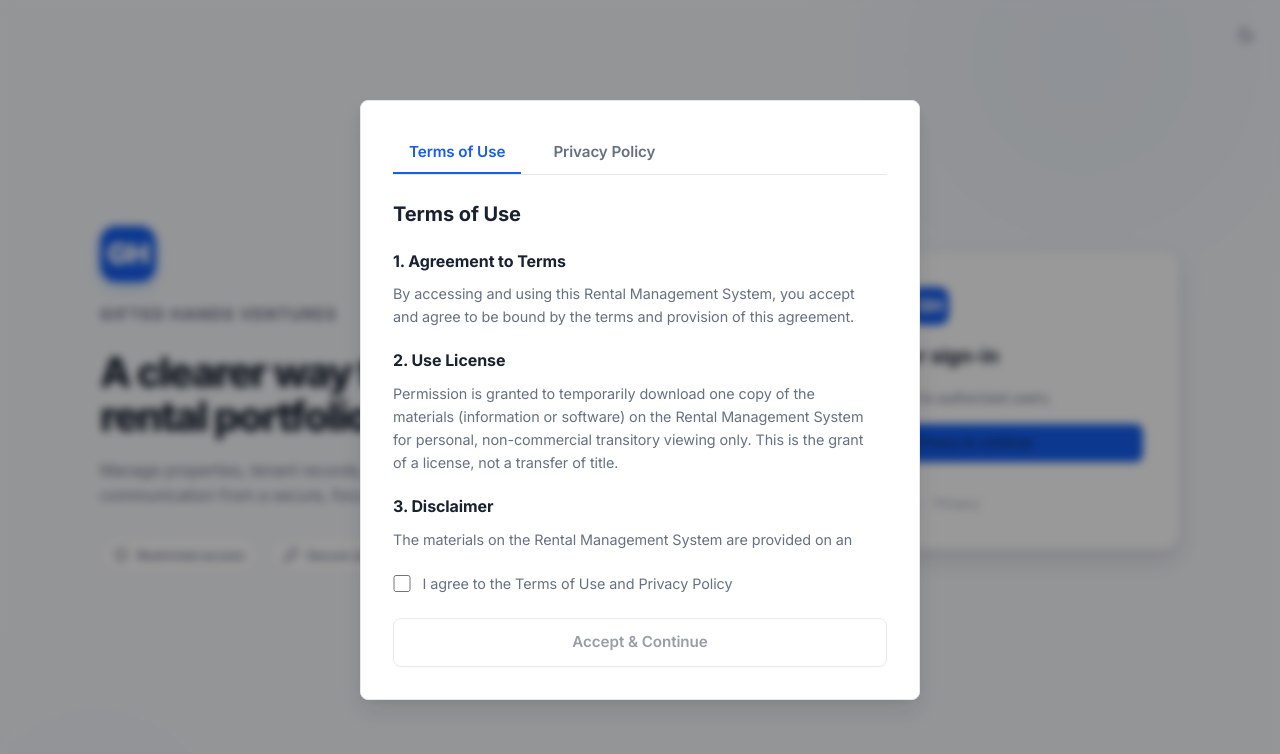
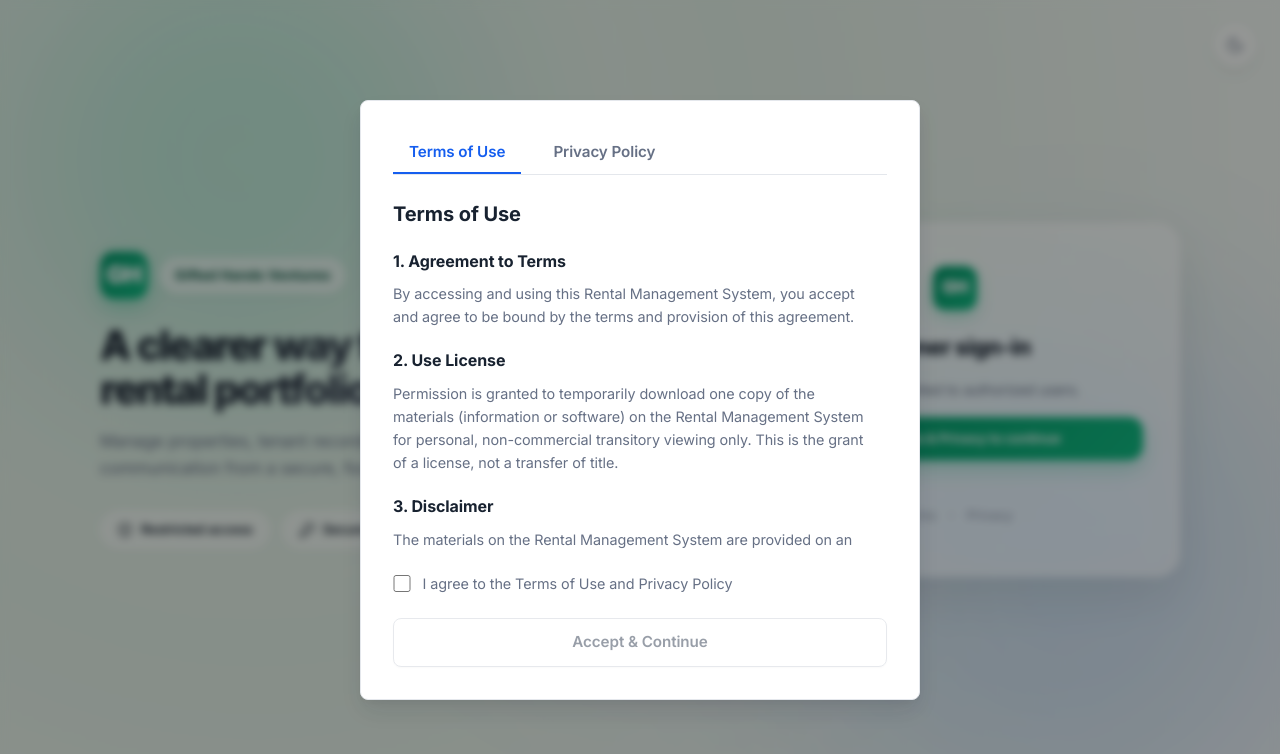
Before and after one commit to angelaaa1ww-prog/rental-system-frontend, a React (Create React App) app: page / in a window 1280 px wide. Shown: the top 754 px of the page. Built offline with nearby package versions, Linux system fonts and the light colour scheme.

Commit message:
glassmorphism

```diff
--- a/src/index.css
+++ b/src/index.css
@@ -1648,163 +1648,325 @@ textarea:focus-visible {
    AUTH SCREEN
    ============================================================ */
 
-.auth-screen {
+.auth-screen.glass-theme {
   min-height: 100dvh;
   display: flex;
   flex-direction: column;
   align-items: center;
   justify-content: center;
-  padding: var(--space-5);
-  background: linear-gradient(135deg, var(--bg) 0%, var(--surface-soft) 50%, var(--bg-strong) 100%);
+  padding: var(--space-6);
+  background: radial-gradient(circle at 20% 20%, #eef6f0 0%, #e0eee4 40%, #f4f8f5 100%);
   position: relative;
   overflow: hidden;
 }
 
-.auth-screen::before {
-  content: '';
+[data-theme='dark'] .auth-screen.glass-theme {
+  background: radial-gradient(circle at 20% 20%, #0d1712 0%, #080f0b 50%, #030604 100%);
+}
+
+/* Glassmorphism ambient glowing orbs */
+.glass-orb {
   position: absolute;
-  top: -50%;
-  right: -20%;
+  border-radius: 50%;
+  filter: blur(80px);
+  pointer-events: none;
+  opacity: 0.65;
+  animation: orbFloat 14s ease-in-out infinite alternate;
+}
+
+.glass-orb-primary {
+  top: -10%;
+  left: -5%;
+  width: 550px;
+  height: 550px;
+  background: radial-gradient(circle, rgba(16, 185, 129, 0.45) 0%, rgba(5, 150, 105, 0.1) 70%);
+}
+
+.glass-orb-accent {
+  bottom: -15%;
+  right: -5%;
   width: 600px;
   height: 600px;
-  background: radial-gradient(circle, var(--primary-muted) 0%, transparent 70%);
-  opacity: 0.6;
-  pointer-events: none;
-}
-
-.auth-screen::after {
-  content: '';
-  position: absolute;
-  bottom: -30%;
-  left: -10%;
-  width: 500px;
-  height: 500px;
-  background: radial-gradient(circle, var(--blue-muted) 0%, transparent 70%);
-  opacity: 0.4;
-  pointer-events: none;
+  background: radial-gradient(circle, rgba(59, 130, 246, 0.35) 0%, rgba(37, 99, 235, 0.08) 70%);
+}
+
+.glass-orb-secondary {
+  top: 40%;
+  left: 35%;
+  width: 400px;
+  height: 400px;
+  background: radial-gradient(circle, rgba(139, 92, 246, 0.25) 0%, rgba(124, 58, 237, 0.05) 70%);
+  animation-duration: 18s;
+  animation-delay: -5s;
+}
+
+@keyframes orbFloat {
+  0% { transform: translate(0, 0) scale(1); }
+  50% { transform: translate(30px, -40px) scale(1.08); }
+  100% { transform: translate(-20px, 20px) scale(0.95); }
 }
 
 .auth-layout {
   display: grid;
-  grid-template-columns: 1fr 1fr;
+  grid-template-columns: 1.1fr 0.9fr;
   gap: var(--space-12);
   align-items: center;
-  max-width: 1000px;
+  max-width: 1080px;
   width: 100%;
   position: relative;
-  z-index: 1;
+  z-index: 2;
+}
+
+.brand-header {
+  display: flex;
+  align-items: center;
+  gap: var(--space-3);
+  margin-bottom: var(--space-2);
+}
+
+.brand-mark-glass {
+  font-size: 1.5rem;
+  font-weight: 900;
+  background: linear-gradient(135deg, #059669 0%, #10b981 100%);
+  color: #ffffff;
+  border-radius: 14px;
+  width: 48px;
+  height: 48px;
+  display: flex;
+  align-items: center;
+  justify-content: center;
+  letter-spacing: -0.5px;
+  box-shadow: 0 8px 20px rgba(16, 185, 129, 0.35), inset 0 1px 1px rgba(255, 255, 255, 0.4);
+}
+
+.glass-pill-eyebrow {
+  display: inline-flex;
+  align-items: center;
+  padding: 6px 14px;
+  background: rgba(255, 255, 255, 0.5);
+  backdrop-filter: blur(12px);
+  -webkit-backdrop-filter: blur(12px);
+  border: 1px solid rgba(255, 255, 255, 0.7);
+  border-radius: var(--radius-full);
+  font-size: 0.85rem;
+  font-weight: 700;
+  color: #064e3b;
+  letter-spacing: 0.02em;
+  box-shadow: 0 4px 12px rgba(0, 0, 0, 0.03);
+}
+
+[data-theme='dark'] .glass-pill-eyebrow {
+  background: rgba(16, 185, 129, 0.12);
+  border-color: rgba(16, 185, 129, 0.25);
+  color: #6ee7b7;
 }
 
 .auth-story {
+  display: flex;
+  flex-direction: column;
+  gap: var(--space-4);
+}
+
+.auth-story h1 {
+  font-size: 2.65rem;
+  font-weight: 800;
+  color: var(--ink);
+  line-height: 1.12;
+  letter-spacing: -0.04em;
+  background: linear-gradient(135deg, var(--ink) 30%, var(--muted) 100%);
+  -webkit-background-clip: text;
+  -webkit-text-fill-color: transparent;
+}
+
+.auth-story p {
+  font-size: 1.05rem;
+  color: var(--muted);
+  line-height: 1.65;
+  max-width: 440px;
+}
+
+.auth-stats {
+  display: flex;
+  flex-wrap: wrap;
+  gap: var(--space-3);
+  margin-top: var(--space-3);
+}
+
+.glass-badge {
+  display: inline-flex;
+  align-items: center;
+  gap: var(--space-2);
+  padding: 8px 16px;
+  background: rgba(255, 255, 255, 0.45);
+  backdrop-filter: blur(16px);
+  -webkit-backdrop-filter: blur(16px);
+  border: 1px solid rgba(255, 255, 255, 0.65);
+  border-radius: var(--radius-full);
+  font-size: 0.82rem;
+  font-weight: 600;
+  color: var(--ink);
+  box-shadow: 0 4px 14px rgba(0, 0, 0, 0.04);
+  transition: transform 0.2s ease, background 0.2s ease;
+}
+
+.glass-badge:hover {
+  transform: translateY(-2px);
+  background: rgba(255, 255, 255, 0.7);
+}
+
+[data-theme='dark'] .glass-badge {
+  background: rgba(255, 255, 255, 0.05);
+  border-color: rgba(255, 255, 255, 0.12);
+  color: #e2e8f0;
+}
+
+[data-theme='dark'] .glass-badge:hover {
+  background: rgba(255, 255, 255, 0.1);
+}
+
+/* Glassmorphism Auth Card */
+.glass-card {
+  background: rgba(255, 255, 255, 0.62) !important;
+  backdrop-filter: blur(24px) saturate(200%) !important;
+  -webkit-backdrop-filter: blur(24px) saturate(200%) !important;
+  border: 1px solid rgba(255, 255, 255, 0.85) !important;
+  border-radius: 24px !important;
+  padding: 42px 36px !important;
+  box-shadow:
+    0 20px 50px rgba(0, 0, 0, 0.08),
+    0 1px 2px rgba(0, 0, 0, 0.04),
+    inset 0 1px 1px rgba(255, 255, 255, 0.9) !important;
   display: flex;
   flex-direction: column;
   gap: var(--space-5);
-}
-
-.auth-story h1 {
-  font-size: 2.25rem;
+  transition: box-shadow 0.3s ease, border-color 0.3s ease;
+}
+
+[data-theme='dark'] .glass-card {
+  background: rgba(15, 23, 19, 0.68) !important;
+  border-color: rgba(255, 255, 255, 0.12) !important;
+  box-shadow:
+    0 24px 60px rgba(0, 0, 0, 0.45),
+    inset 0 1px 1px rgba(255, 255, 255, 0.15) !important;
+}
+
+.mini-mark-glass {
+  font-size: 1.1rem;
+  font-weight: 900;
+  background: linear-gradient(135deg, #059669 0%, #10b981 100%);
+  color: #ffffff;
+  border-radius: 12px;
+  width: 44px;
+  height: 44px;
+  display: flex;
+  align-items: center;
+  justify-content: center;
+  letter-spacing: -0.5px;
+  box-shadow: 0 6px 16px rgba(16, 185, 129, 0.3);
+  margin-bottom: 4px;
+}
+
+.auth-form {
+  display: flex;
+  flex-direction: column;
+  gap: var(--space-4);
+  align-items: center;
+  text-align: center;
+}
+
+.auth-form h2 {
+  font-size: 1.4rem;
   font-weight: 800;
   color: var(--ink);
-  line-height: 1.15;
-  letter-spacing: -0.03em;
-}
-
-.auth-story p {
-  font-size: 1rem;
-  color: var(--muted);
-  line-height: 1.6;
-  max-width: 400px;
-}
-
-.auth-stats {
-  display: flex;
-  flex-wrap: wrap;
-  gap: var(--space-3);
-  margin-top: var(--space-2);
-}
-
-.auth-stats span {
-  display: inline-flex;
-  align-items: center;
-  gap: var(--space-2);
-  padding: var(--space-2) var(--space-3);
-  background: var(--surface);
-  border: 1px solid var(--line);
-  border-radius: var(--radius-full);
-  font-size: 0.8rem;
-  font-weight: 500;
-  color: var(--muted);
-}
-
-.auth-card {
-  background: var(--surface);
-  border: 1px solid var(--line);
-  border-radius: var(--radius-xl);
-  padding: var(--space-8);
-  box-shadow: var(--shadow-lg);
-  display: flex;
-  flex-direction: column;
-  gap: var(--space-5);
-}
-
-.auth-form {
-  display: flex;
-  flex-direction: column;
-  gap: var(--space-4);
-  align-items: center;
-  text-align: center;
-}
-
-.auth-form h2 {
-  font-size: 1.25rem;
-  font-weight: 700;
-  color: var(--ink);
+  letter-spacing: -0.02em;
   margin: 0;
 }
 
 .auth-form p {
-  font-size: 0.875rem;
+  font-size: 0.9rem;
   color: var(--muted);
   margin: 0;
 }
 
-.mini-mark {
-  display: inline-flex;
-  align-items: center;
+.auth-google-wrapper {
+  margin-top: 0.75rem;
+  width: 100%;
+  display: flex;
   justify-content: center;
-  width: 48px;
-  height: 48px;
-  background: var(--primary-soft);
-  border-radius: var(--radius-lg);
-  color: var(--primary);
+}
+
+.glass-cta {
+  background: linear-gradient(135deg, #059669 0%, #10b981 100%) !important;
+  color: #ffffff !important;
+  border-radius: 14px !important;
+  padding: 12px 20px !important;
+  font-weight: 700 !important;
+  box-shadow: 0 8px 20px rgba(16, 185, 129, 0.3) !important;
+  transition: all 0.2s ease !important;
+}
+
+.glass-cta:hover {
+  transform: translateY(-1px) !important;
+  box-shadow: 0 12px 24px rgba(16, 185, 129, 0.4) !important;
 }
 
 .legal-links {
   display: flex;
-  gap: var(--space-4);
+  align-items: center;
+  gap: var(--space-3);
   justify-content: center;
+  margin-top: 1.25rem;
 }
 
 .legal-links button {
-  font-size: 0.8rem;
+  font-size: 0.82rem;
+  font-weight: 500;
   color: var(--subtle);
   background: none;
   border: none;
   cursor: pointer;
-  min-height: auto;
   padding: 0;
-  transition: color var(--transition-fast);
+  transition: color 0.2s ease;
 }
 
 .legal-links button:hover {
   color: var(--primary);
 }
 
-.floating-theme {
+.dot-divider {
+  font-size: 0.75rem;
+  color: var(--subtle);
+  opacity: 0.6;
+}
+
+.floating-theme.glass-button {
   position: absolute;
-  top: var(--space-4);
-  right: var(--space-4);
+  top: var(--space-6);
+  right: var(--space-6);
   z-index: 10;
+  background: rgba(255, 255, 255, 0.5);
+  backdrop-filter: blur(16px);
+  -webkit-backdrop-filter: blur(16px);
+  border: 1px solid rgba(255, 255, 255, 0.7);
+  border-radius: var(--radius-full);
+  width: 42px;
+  height: 42px;
+  display: flex;
+  align-items: center;
+  justify-content: center;
+  box-shadow: 0 6px 16px rgba(0, 0, 0, 0.05);
+  transition: all 0.2s ease;
+}
+
+.floating-theme.glass-button:hover {
+  transform: scale(1.05);
+  background: rgba(255, 255, 255, 0.75);
+}
+
+[data-theme='dark'] .floating-theme.glass-button {
+  background: rgba(255, 255, 255, 0.08);
+  border-color: rgba(255, 255, 255, 0.15);
+  color: #f1f5f9;
 }
 
 /* ============================================================
--- a/src/pages/LoginPage.js
+++ b/src/pages/LoginPage.js
@@ -60,45 +60,50 @@ export function LoginPage({ onLoginSuccess }) {
   };
 
   return (
-    <main className="auth-screen">
-      <IconButton icon={dark ? 'sun' : 'moon'} label="Toggle theme" className="floating-theme" onClick={onTheme} />
+    <main className="auth-screen glass-theme">
+      {/* Ambient background glass orbs */}
+      <div className="glass-orb glass-orb-primary" />
+      <div className="glass-orb glass-orb-accent" />
+      <div className="glass-orb glass-orb-secondary" />
+
+      <IconButton icon={dark ? 'sun' : 'moon'} label="Toggle theme" className="floating-theme glass-button" onClick={onTheme} />
+
       <section className="auth-layout">
         <div className="auth-story">
-          <span className="brand-mark large" style={{ fontSize: '1.8rem', fontWeight: 900, background: 'var(--primary)', color: '#fff', borderRadius: 16, width: 56, height: 56, display: 'flex', alignItems: 'center', justifyContent: 'center', letterSpacing: '-1px' }}>
-            GH
-          </span>
-          <p className="eyebrow">Gifted Hands Ventures</p>
+          <div className="brand-header">
+            <span className="brand-mark-glass">GH</span>
+            <span className="glass-pill-eyebrow">Gifted Hands Ventures</span>
+          </div>
           <h1>A clearer way to run your rental portfolio.</h1>
           <p>
             Manage properties, tenant records, rent collection, and communication from a secure, focused workspace.
           </p>
           <div className="auth-stats" aria-label="Security highlights">
-            <span><AppIcon name="shield" size={16} /> Restricted access</span>
-            <span><AppIcon name="key" size={16} /> Secure sign-in</span>
-            <span><AppIcon name="bell" size={16} /> Login security</span>
+            <span className="glass-badge"><AppIcon name="shield" size={16} /> Restricted access</span>
+            <span className="glass-badge"><AppIcon name="key" size={16} /> Secure sign-in</span>
+            <span className="glass-badge"><AppIcon name="bell" size={16} /> Login security</span>
           </div>
         </div>
 
-        <div className="auth-card">
+        <div className="auth-card glass-card">
           <div className="auth-form">
-            <span className="mini-mark" style={{ fontSize: '1.1rem', fontWeight: 800, background: 'var(--primary)', color: '#fff', borderRadius: 10, width: 38, height: 38, display: 'flex', alignItems: 'center', justifyContent: 'center', letterSpacing: '-0.5px' }}>
-              GH
-            </span>
+            <span className="mini-mark-glass">GH</span>
             <h2>Owner sign-in</h2>
             <p>Access is limited to authorized users.</p>
 
             {termsAccepted ? (
-              <div style={{ marginTop: '0.5rem' }}>
+              <div className="auth-google-wrapper">
                 <GoogleAuthComponent onSuccess={handleGoogleSuccess} />
               </div>
             ) : (
-              <Button type="button" className="full-width" onClick={() => setShowTerms(true)}>
+              <Button type="button" className="full-width glass-cta" onClick={() => setShowTerms(true)}>
                 View Terms &amp; Privacy to continue
               </Button>
             )}
 
-            <div className="legal-links" style={{ marginTop: '1rem' }}>
+            <div className="legal-links">
               <button type="button" onClick={() => setShowTerms(true)}>Terms</button>
+              <span className="dot-divider">•</span>
               <button type="button" onClick={() => setShowTerms(true)}>Privacy</button>
             </div>
           </div>
```
